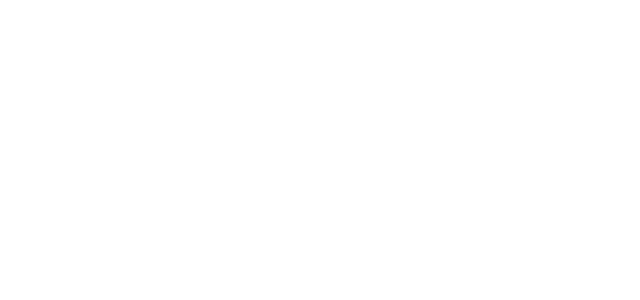
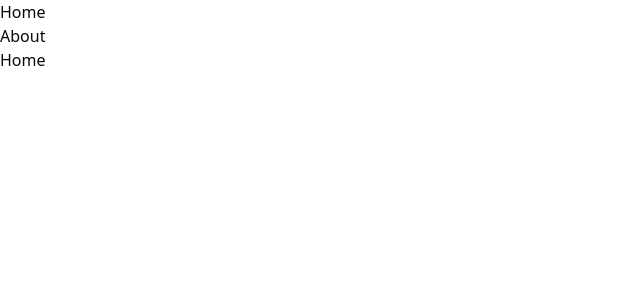
Before and after one commit to gayoungkoh/crypto-tracker, a React (Vite) app: page / in a window 1280 px wide. Shown: the top 300 px of the page, without its empty margins (0-640 px from the left). Built offline with nearby package versions, Linux system fonts and the light colour scheme.

Commit message:
add react router

```diff
--- a/package.json
+++ b/package.json
@@ -15,6 +15,7 @@
     "lucide-react": "^0.476.0",
     "react": "^19.0.0",
     "react-dom": "^19.0.0",
+    "react-router": "^7.2.0",
     "tailwind-merge": "^3.0.2",
     "tailwindcss-animate": "^1.0.7"
   },
--- a/src/App.tsx
+++ b/src/App.tsx
@@ -1,5 +1,11 @@
+import Router from "./Router";
+
 const App = () => {
-  return null;
+  return (
+    <div>
+      <Router />
+    </div>
+  );
 };
 
 export default App;
--- /dev/null
+++ b/src/Router.tsx
@@ -0,0 +1,18 @@
+import { BrowserRouter, Route, Routes } from "react-router";
+import Header from "./components/Header";
+import Home from "./screens/Home";
+import About from "./screens/About";
+
+const Router = () => {
+  return (
+    <BrowserRouter>
+      <Header />
+      <Routes>
+        <Route path="/" element={<Home />} />
+        <Route path="/about" element={<About />} />
+      </Routes>
+    </BrowserRouter>
+  );
+};
+
+export default Router;
--- /dev/null
+++ b/src/components/Header.tsx
@@ -0,0 +1,18 @@
+import { Link } from "react-router";
+
+const Header = () => {
+  return (
+    <header>
+      <ul>
+        <li>
+          <Link to={"/"}>Home</Link>
+        </li>
+        <li>
+          <Link to={"/about"}>About</Link>
+        </li>
+      </ul>
+    </header>
+  );
+};
+
+export default Header;
--- /dev/null
+++ b/src/screens/About.tsx
@@ -0,0 +1,5 @@
+const About = () => {
+  return <h1>About</h1>;
+};
+
+export default About;
--- /dev/null
+++ b/src/screens/Home.tsx
@@ -0,0 +1,5 @@
+const Home = () => {
+  return <h1>Home</h1>;
+};
+
+export default Home;
```
Also changed, not shown: 1 other file (tests, documents, lock files or other folders).
